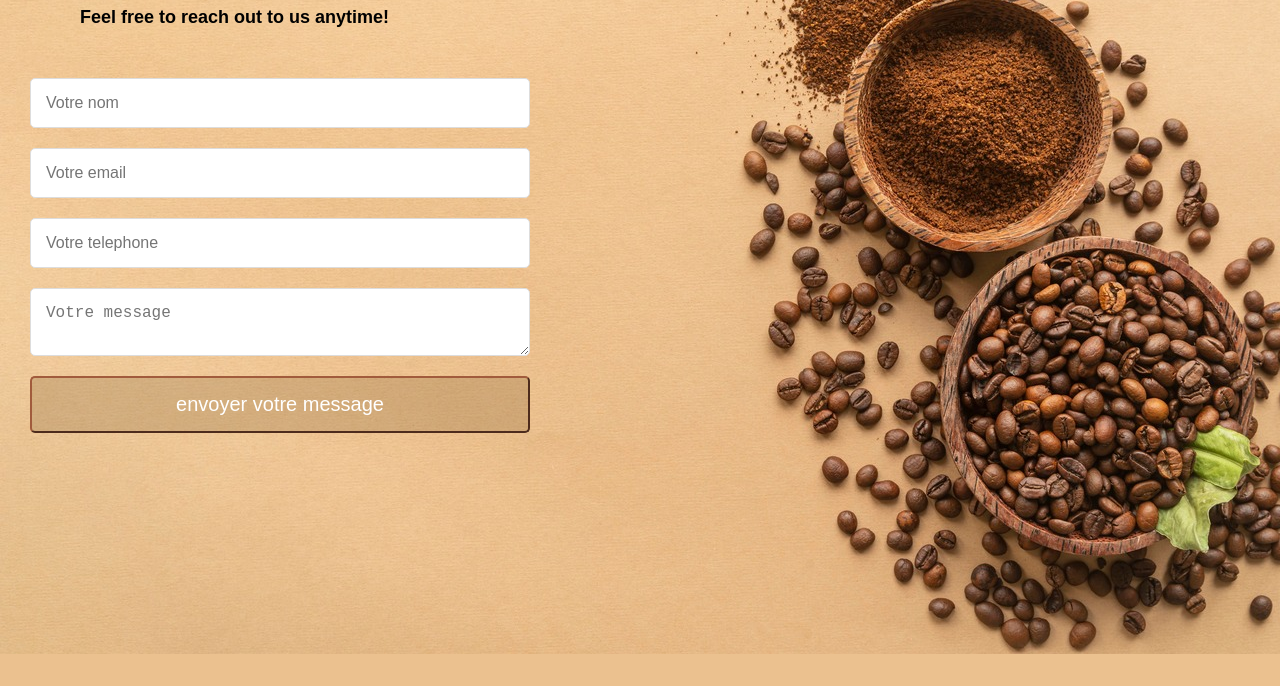
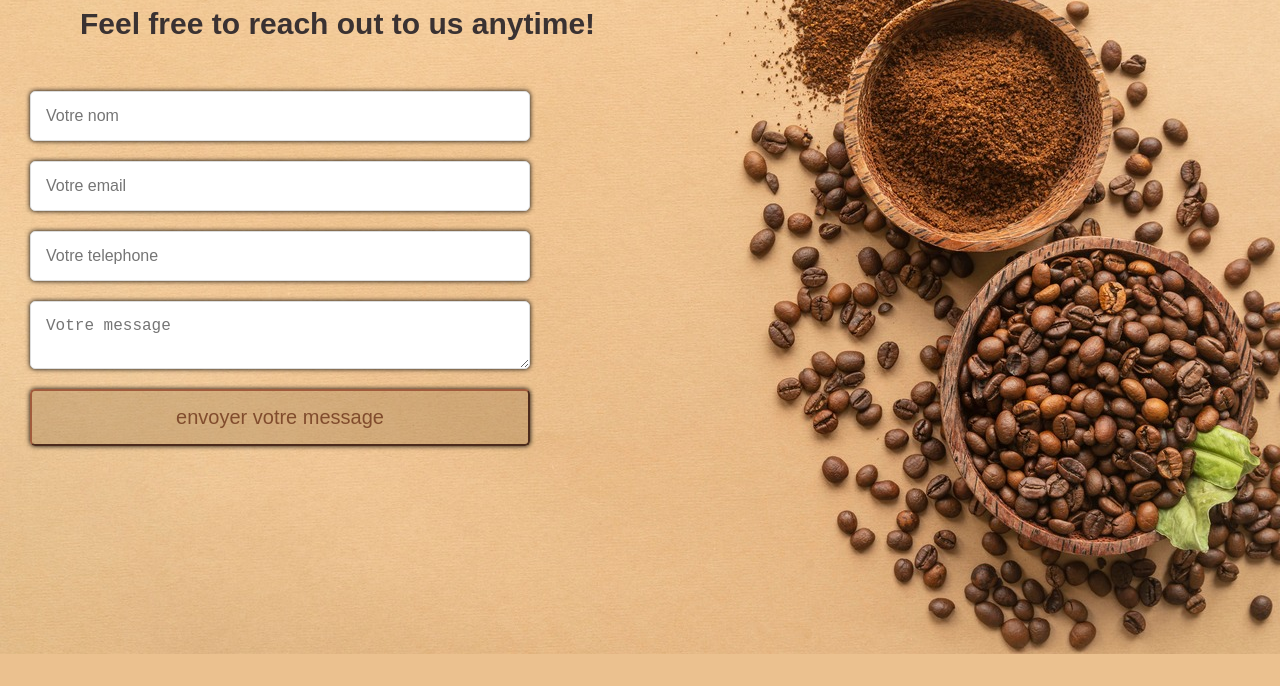
Before and after one commit to latifa-taybi/site-web-de-cafe, a plain HTML site: page contact.html in a window 1280 px wide. Shown: the part 114-800 px from the top of the page. Drawn offline with Linux system fonts and the light colour scheme.

Commit message:
fin brief-2

```diff
--- a/contact.html
+++ b/contact.html
@@ -6,7 +6,7 @@
     <meta name="description" content="page contact du site web ">
     <title>contact coffee</title>
     <link rel="stylesheet" href="style.css">
-    <link rel="icon" type="image/x-icon" href="images/favicon.ico">
+    <link rel="icon" type="image/x-icon" href="./images/vecteezy_coffe-cup-in-vector_13918397-removebg-preview.png">
 
 </head>
 <body class="contact">
@@ -37,6 +37,5 @@
             </form>
         </div>
     </section>
-
 </body>
 </html>
--- a/style.css
+++ b/style.css
@@ -163,9 +163,10 @@ h3{
 /*---------------contact--------------*/
 #contact h1{
     margin: 10px 80px;
-    font-size: 20px;
+    font-size: 30px;
     font-family: Arial, Helvetica, sans-serif;
-    font-size: large;
+
+    color: #3a3232;
 }
 
 .form {
@@ -182,6 +183,7 @@ h3{
     border: 1px solid #ddd;
     border-radius: 5px;
     font-size: 16px;
+    box-shadow: 0 0 5px black ;
     outline: none;
 }
 
@@ -196,7 +198,7 @@ h3{
 }
 
 .form button{
-    color:white;
+    color:rgb(129, 76, 45);
     font-size: 20px;
     margin: 10px 0;
     padding: 15px;
@@ -204,6 +206,7 @@ h3{
     border-radius: 5px;
     border-color: #a15b3c;
     cursor: pointer;
+    box-shadow: 0 0 5px black ;
 }
 
 .form button:hover {
@@ -218,7 +221,7 @@ h3{
 
 /*---------------footer--------------*/
 
-.footer p{
+footer {
     font-size:40px ;
     text-align: center;
     margin-top: 30px;
```
Also changed, not shown: gallery.html (+2 -3 lines), index.html (+1 -2 lines), images/faveicon.png (deleted), images/favicon.ico (deleted), images/favv.png (deleted).
